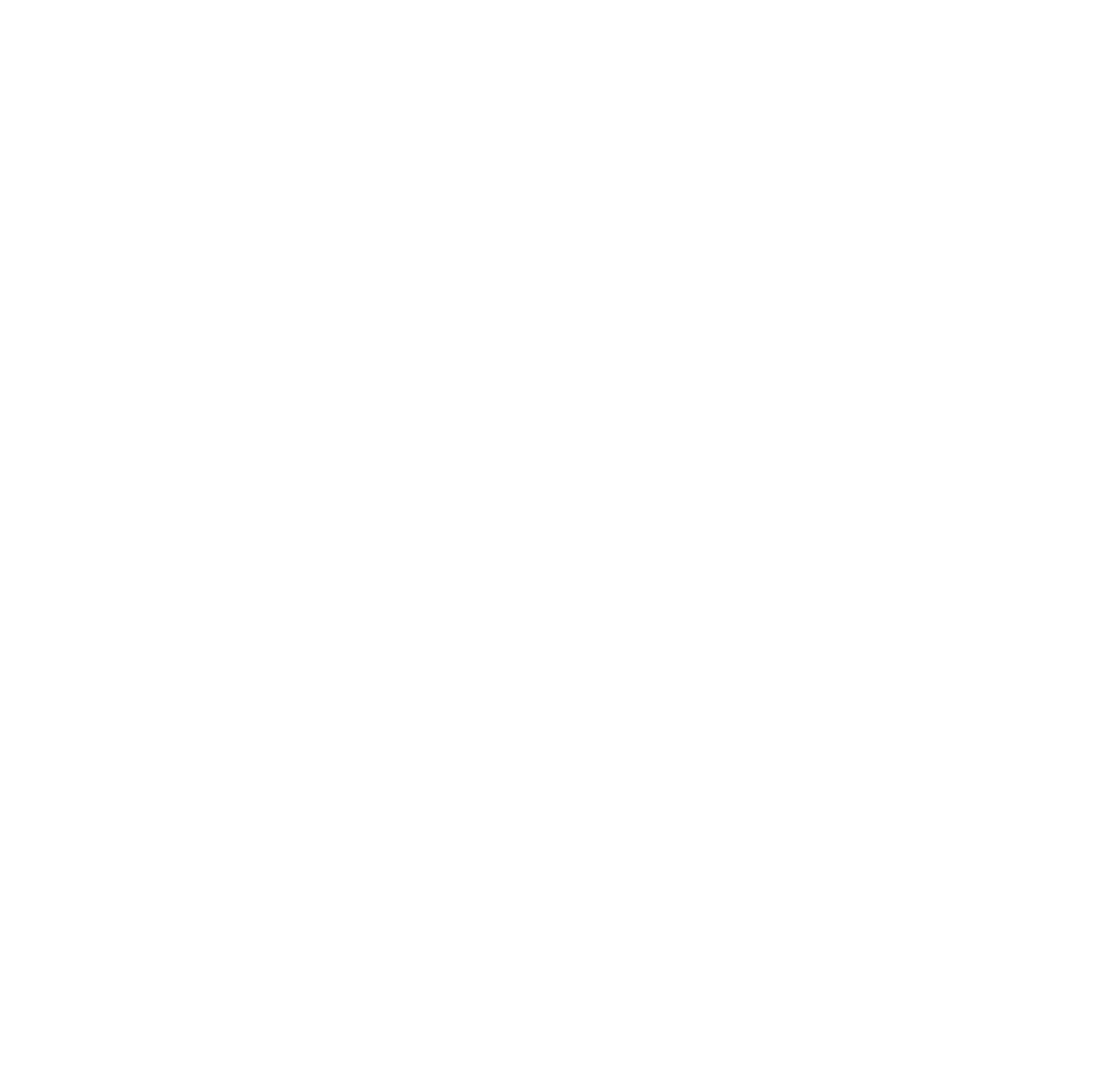
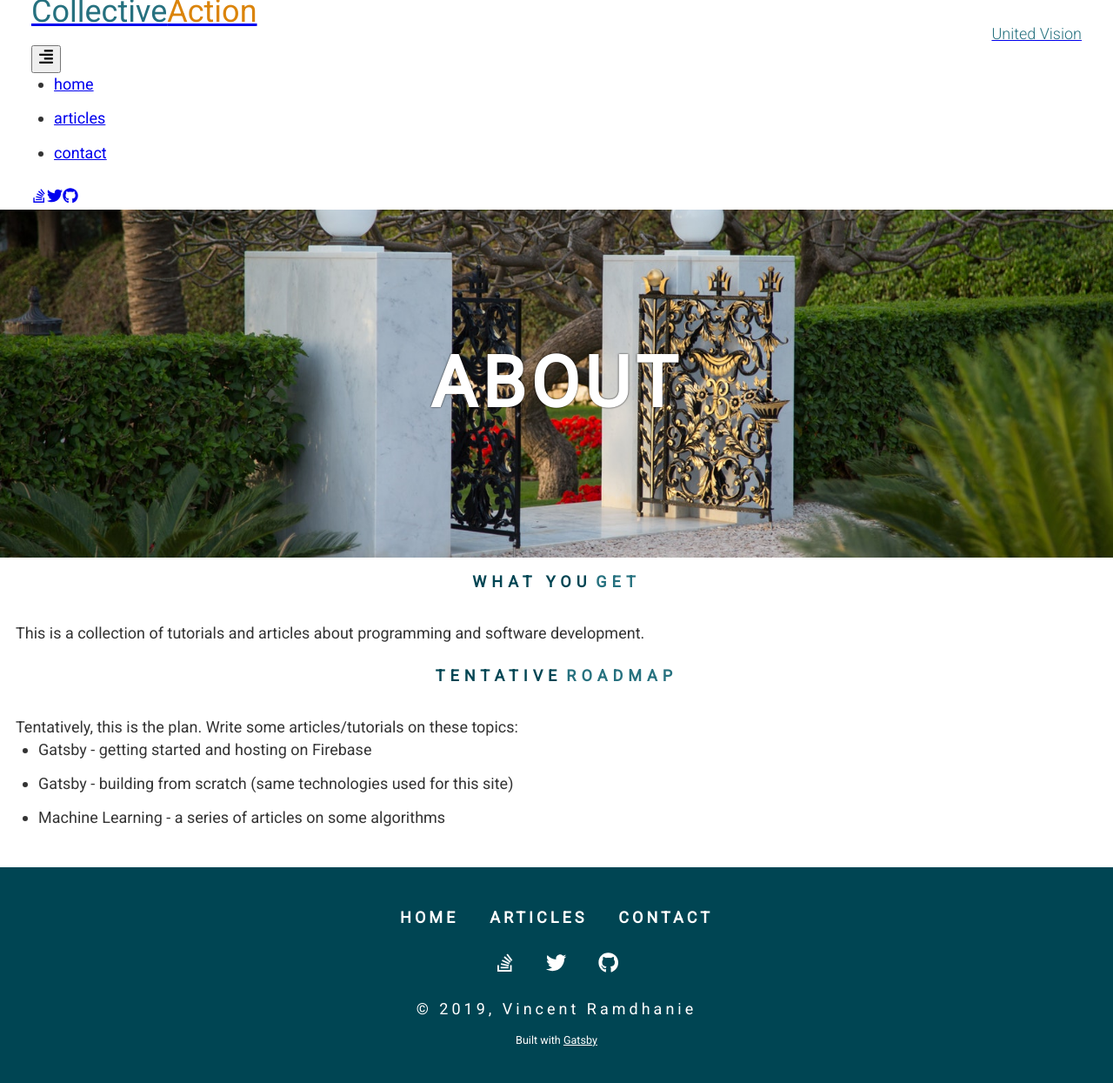
Before and after one commit to vramdhanie/gatsbyweb, a Gatsby site: page /about in a window 1280 px wide. Before the commit this address had no page. Shown: the whole page at 87% size. Before the commit the page ends 800 px from the top, so only its background shows below. Built offline with nearby package versions, Linux system fonts and the light colour scheme; Gatsby itself is replaced by a stand-in of ours; some packages are replaced by stand-ins of ours.

Commit message:
Replace favicon, edit about page

```diff
--- a/gatsby-config.js
+++ b/gatsby-config.js
@@ -5,7 +5,7 @@
 module.exports = {
   siteMetadata: {
     title: `Collective Action, United Vision`,
-    description: ``,
+    description: `A collection of article and tutorials on Software Development and Programming`,
     author: `@vramdhanie`,
     siteUrl: `https://vincentramdhanie.com`,
   },
@@ -23,13 +23,13 @@
     {
       resolve: `gatsby-plugin-manifest`,
       options: {
-        name: `gatsby-starter-default`,
-        short_name: `starter`,
+        name: `Collective Action`,
+        short_name: `vrr`,
         start_url: `/`,
         background_color: `#663399`,
         theme_color: `#663399`,
         display: `minimal-ui`,
-        //icon: `src/images/gatsby-icon.png`, // This path is relative to the root of the site.
+        icon: `src/images/icon.png`, // This path is relative to the root of the site.
       },
     },
     {
--- a/src/components/home/about.js
+++ b/src/components/home/about.js
@@ -3,6 +3,8 @@
 import styled from "styled-components"
 import { graphql, useStaticQuery } from "gatsby"
 import Img from "gatsby-image"
+
+import AniLink from "gatsby-plugin-transition-link/AniLink"
 
 const getImage = graphql`
   query aboutImage {
@@ -34,7 +36,9 @@
           <h4>Software and Data</h4>
           <p>A collection of articles and tutorials about software development and programming.</p>
           <p></p>
-          <button className="btn-primary">Read more</button>
+          <AniLink fade to="/about" className="btn-primary">
+            Read more
+        </AniLink>
         </article>
       </div>
     </Wrapper>
--- /dev/null
+++ b/src/pages/about.js
@@ -0,0 +1,60 @@
+import React from 'react'
+import Layout from "../components/layout"
+import SEO from "../components/seo"
+import Banner from "../components/banner"
+import { graphql } from "gatsby"
+import Hero from "../components/hero"
+import styled from 'styled-components'
+import Title from '../components/title'
+
+const About = ({ data, className }) => {
+    return (
+        <Layout>
+            <SEO title="About" />
+            <Hero img={data.aboutBg.childImageSharp.fluid}>
+                <Banner>
+                    <h1>About</h1>
+                </Banner>
+            </Hero>
+            <div className={className}>
+                <section>
+                    <Title title="What you" subtitle="get" />
+                    <p>
+                        This is a collection of tutorials and articles about programming and software development.
+
+                    </p>
+                </section>
+                <section>
+                    <Title title="Tentative" subtitle="roadmap" />
+                    <p>
+                        Tentatively, this is the plan. Write some articles/tutorials on these topics:
+                    <ul>
+                            <li>Gatsby - getting started and hosting on Firebase</li>
+                            <li>Gatsby - building from scratch (same technologies used for this site)</li>
+                            <li>Machine Learning - a series of articles on some algorithms</li>
+                        </ul>
+
+                    </p>
+                </section>
+            </div>
+        </Layout>
+    )
+}
+
+export default styled(About)`
+  padding: 1rem;
+
+  p {}
+`
+
+export const query = graphql`
+  query {
+    aboutBg: file(relativePath: { eq: "gate_shrine.jpg" }) {
+      childImageSharp {
+        fluid(quality: 90, maxWidth: 4160) {
+          ...GatsbyImageSharpFluid_withWebp
+        }
+      }
+    }
+  }
+`
```
Also changed, not shown: README.md, src/images/icon.png (added).
